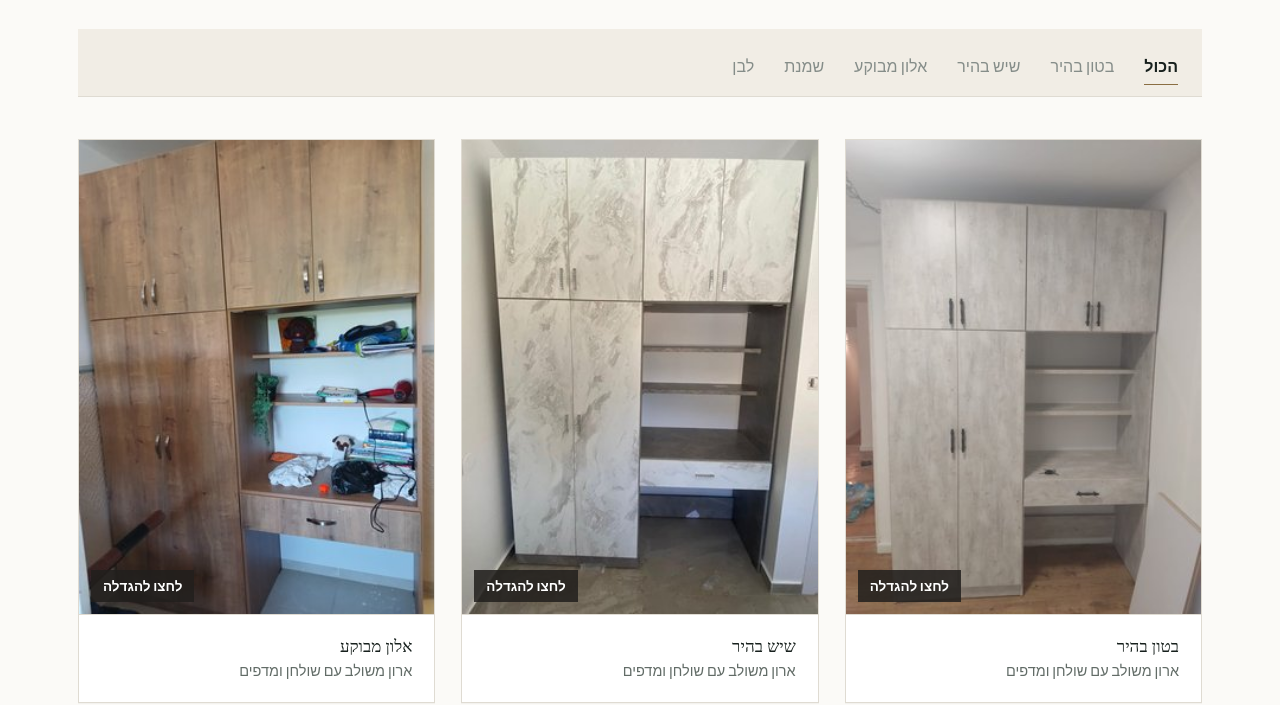
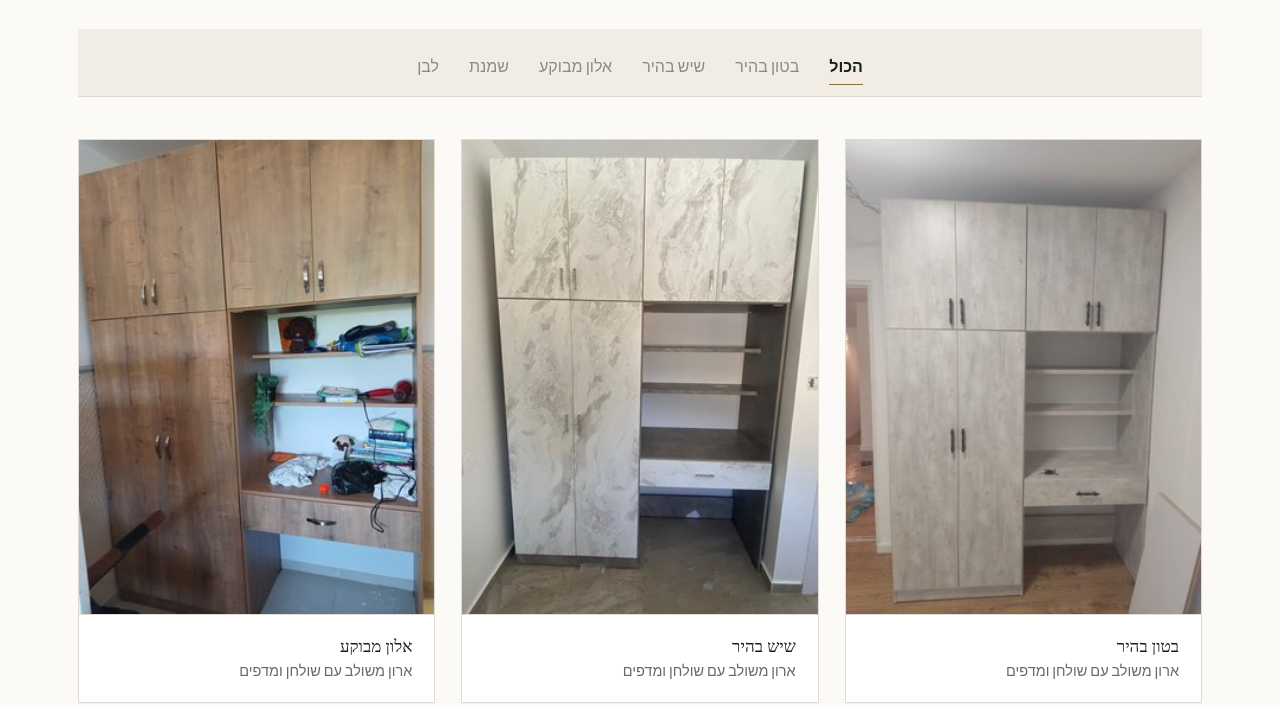
Before and after one commit to mikih123-a11y/natural-comfort, a website: page gallery.html in a window 1280 px wide. Shown: the part 285-990 px from the top of the page. Drawn offline with Linux system fonts and the light colour scheme; a web font is replaced by a local one.

Commit message:
Add files via upload

```diff
--- a/gallery.html
+++ b/gallery.html
@@ -49,7 +49,7 @@ button{font-family:inherit;cursor:pointer;border:0;background:none;color:inherit
 h1{font-family:var(--display);font-weight:700;font-size:clamp(32px,4.4vw,50px);line-height:1.08;letter-spacing:-.024em;margin-top:10px}
 .head p{margin-top:14px;color:var(--ink-soft);font-size:16.5px;font-weight:400}
 
-.filt{margin:32px 0 30px;display:flex;align-items:center;gap:30px;overflow-x:auto;scrollbar-width:none;padding-bottom:11px;border-bottom:1px solid var(--line)}
+.filt{margin:32px 0 30px;display:flex;align-items:center;justify-content:center;gap:30px;overflow-x:auto;scrollbar-width:none;padding-bottom:11px;border-bottom:1px solid var(--line)}
 .filt::-webkit-scrollbar{display:none}
 .fx{padding:0 0 3px;border:0;background:none;font-size:16px;color:var(--ink-mute);white-space:nowrap;flex:none;border-bottom:1.5px solid transparent;transition:color .2s;min-height:32px}
 .fx:hover{color:var(--ink)}
@@ -63,7 +63,10 @@ h1{font-family:var(--display);font-weight:700;font-size:clamp(32px,4.4vw,50px);l
 .card .ph{aspect-ratio:3/4;overflow:hidden;background:var(--panel);position:relative}
 .card .ph img{width:100%;height:100%;object-fit:cover;transition:transform .5s var(--ease)}
 .card:hover .ph img{transform:scale(1.03)}
-.card .zoom{position:absolute;bottom:12px;inset-inline-end:12px;background:rgba(33,31,29,.85);color:#fff;font-size:13.5px;font-weight:600;padding:7px 12px}
+.card .zoom{position:absolute;inset:0;display:grid;place-items:center;opacity:0;transition:opacity .25s var(--ease);background:rgba(33,31,29,.18);pointer-events:none}
+.card .zoom i{width:52px;height:52px;border-radius:50%;background:rgba(251,250,248,.94);display:grid;place-items:center;font-style:normal;font-size:22px;color:var(--ink)}
+.card:hover .zoom,.card:focus-visible .zoom{opacity:1}
+@media(hover:none){.card .zoom{display:none}}
 .card .b{padding:16px 18px 18px;border-top:1px solid var(--line)}
 .card b{display:block;font-family:var(--display);font-size:17px;font-weight:500}
 .card small{display:block;font-size:14.5px;color:var(--ink-soft);font-weight:400;margin-top:4px}
@@ -142,9 +145,9 @@ fetch('/products/catalog.json').then(r => r.json()).then(d => {
   $('#filt').innerHTML = opts.map((f, i) =>
     `<button class="fx" data-f="${f}" aria-pressed="${!i}">${f === 'all' ? 'הכול' : f}</button>`).join('');
 
-  const card = it => `<button class="card" data-id="${it.id}">
+  const card = it => `<button class="card" data-id="${it.id}" aria-label="הגדלת תמונה: ${[it.caption, it.finish && ('גימור ' + it.finish)].filter(Boolean).join(', ')}">
       <div class="ph"><img src="${it.thumb}" alt="${[it.caption, it.finish && ('גימור ' + it.finish)].filter(Boolean).join(', ') || 'עבודה אצל לקוח'}" loading="lazy">
-        <span class="zoom">לחצו להגדלה</span></div>
+        <span class="zoom" aria-hidden="true"><i>⌕</i></span></div>
       <div class="b"><b>${it.finish || ''}</b><small>${it.caption || ''}</small></div>
     </button>`;
 
```
